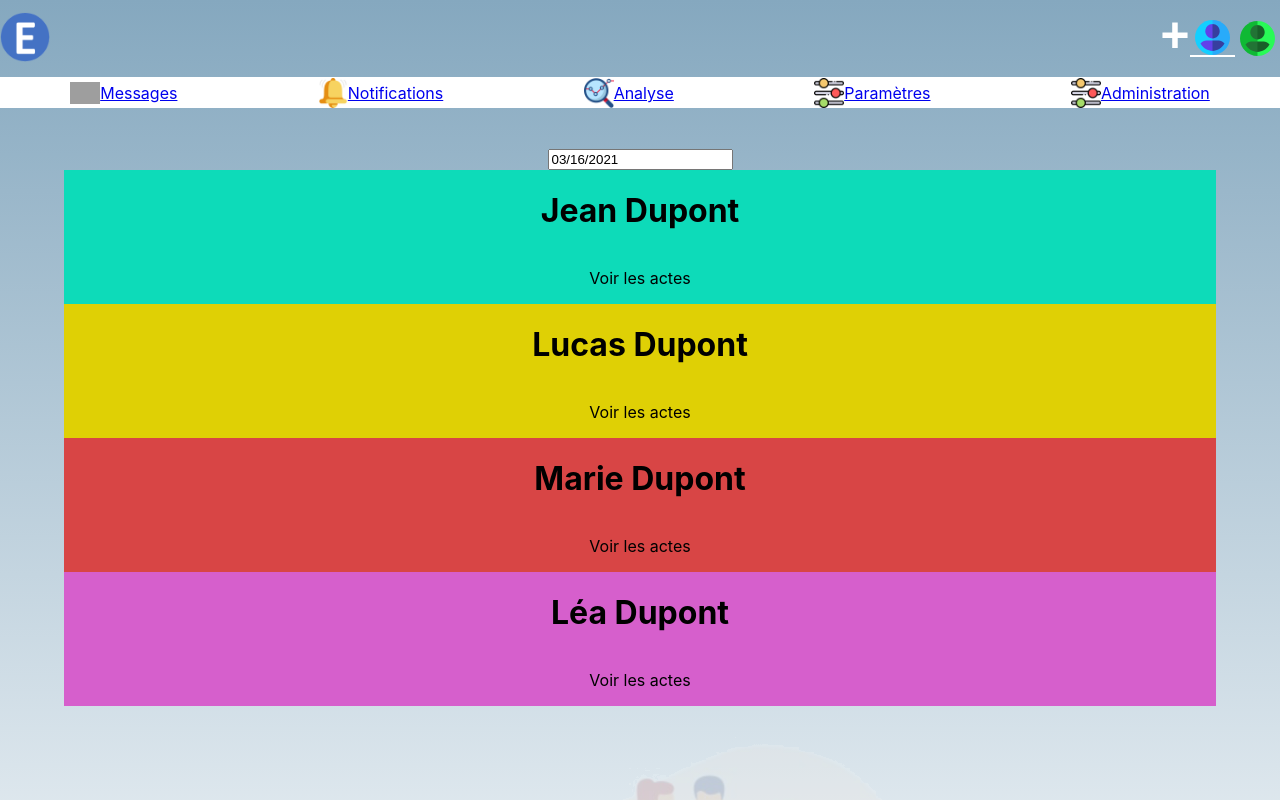
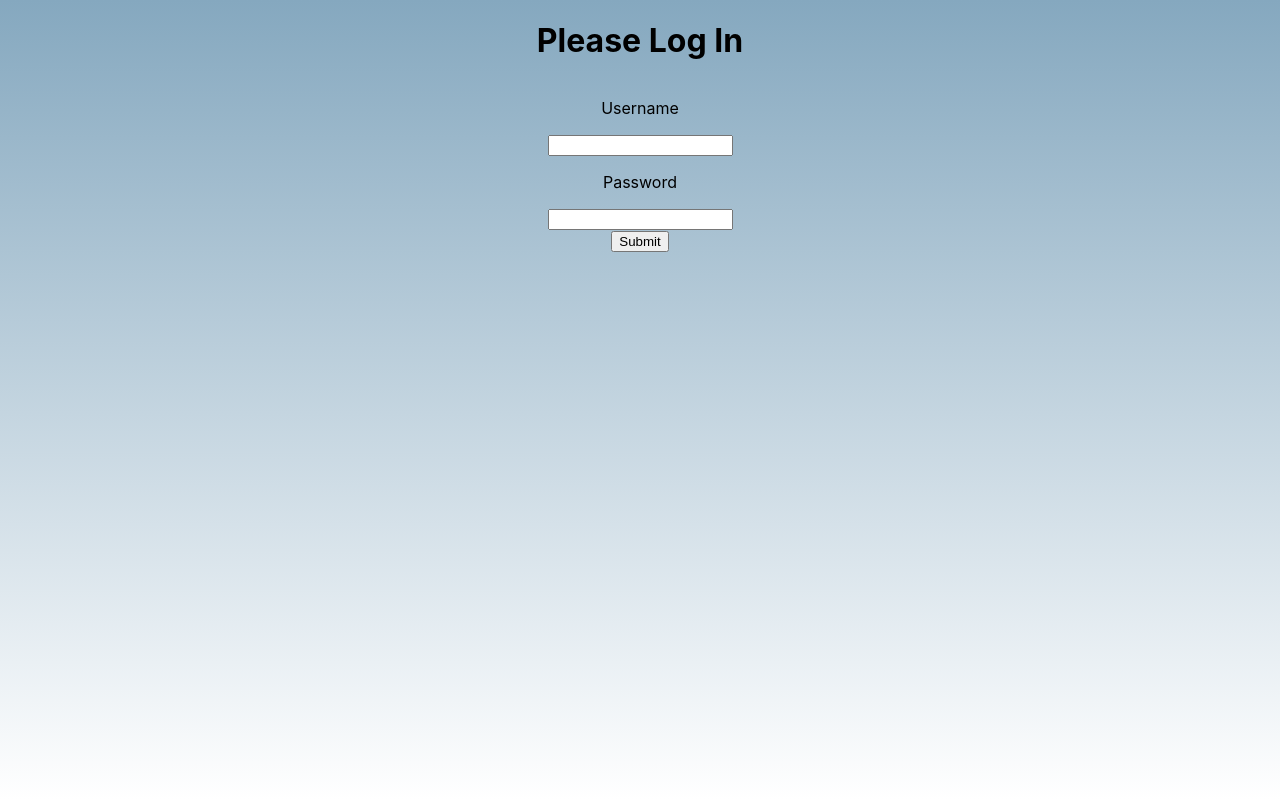
Before and after one commit to WildCodeSchool/remoteFR-R2dwild-P3-secuel-front, a React (Create React App) app: page / in a window 1280 px wide. Shown: the top 800 px of the page. Built offline with nearby package versions, Linux system fonts and the light colour scheme; grey boxes are pictures that could not be loaded.

Commit message:
fake login

```diff
--- a/src/App.js
+++ b/src/App.js
@@ -5,16 +5,26 @@ import DetailEvent from './components/DetailEvent'
 import Footer from './components/Footer'
 import Header from './components/Header'
 import Home from './screen/Home'
+import Login from './components/Login'
 import Message from './screen/Message'
 import Navbar from './components/Navbar'
 import Notification from './screen/Notification'
 import Params from './screen/Params'
-
 import { Switch, Route } from 'react-router-dom'
+import useToken from './components/useToken'
 
 import './App.css'
 
 const App = () => {
+  const { token, setToken } = useToken()
+
+  if (!token) {
+    return (
+      <div className='App'>
+        <Login setToken={setToken} />
+      </div>
+    )
+  }
   return (
     <div className='App'>
       <Header />
--- /dev/null
+++ b/src/components/Login.css
@@ -0,0 +1,5 @@
+.login-wrapper {
+  display: flex;
+  flex-direction: column;
+  align-items: center;
+}
--- /dev/null
+++ b/src/components/Login.js
@@ -0,0 +1,47 @@
+import axios from 'axios'
+import PropTypes from 'prop-types'
+import { useState } from 'react'
+
+import './Login.css'
+
+const Login = ({ setToken }) => {
+  const [username, setUserName] = useState()
+  const [password, setPassword] = useState()
+
+  const loginUser = async credentials => {
+    axios.post(`http://localhost:8080/login`).then(res => setToken(res.data))
+  }
+
+  const handleSubmit = async e => {
+    e.preventDefault()
+    loginUser({
+      username,
+      password
+    })
+  }
+
+  return (
+    <div className='login-wrapper'>
+      <h1>Please Log In</h1>
+      <form onSubmit={handleSubmit}>
+        <label>
+          <p>Username</p>
+          <input type='text' onChange={e => setUserName(e.target.value)} />
+        </label>
+        <label>
+          <p>Password</p>
+          <input type='password' onChange={e => setPassword(e.target.value)} />
+        </label>
+        <div>
+          <button type='submit'>Submit</button>
+        </div>
+      </form>
+    </div>
+  )
+}
+
+Login.propTypes = {
+  setToken: PropTypes.func.isRequired
+}
+
+export default Login
--- /dev/null
+++ b/src/components/useToken.js
@@ -0,0 +1,21 @@
+import { useState } from 'react'
+
+export default function useToken() {
+  const getToken = () => {
+    const tokenString = localStorage.getItem('token')
+    const userToken = JSON.parse(tokenString)
+    return userToken?.token
+  }
+
+  const [token, setToken] = useState(getToken())
+
+  const saveToken = userToken => {
+    localStorage.setItem('token', JSON.stringify(userToken))
+    setToken(userToken.token)
+  }
+
+  return {
+    setToken: saveToken,
+    token
+  }
+}
```
